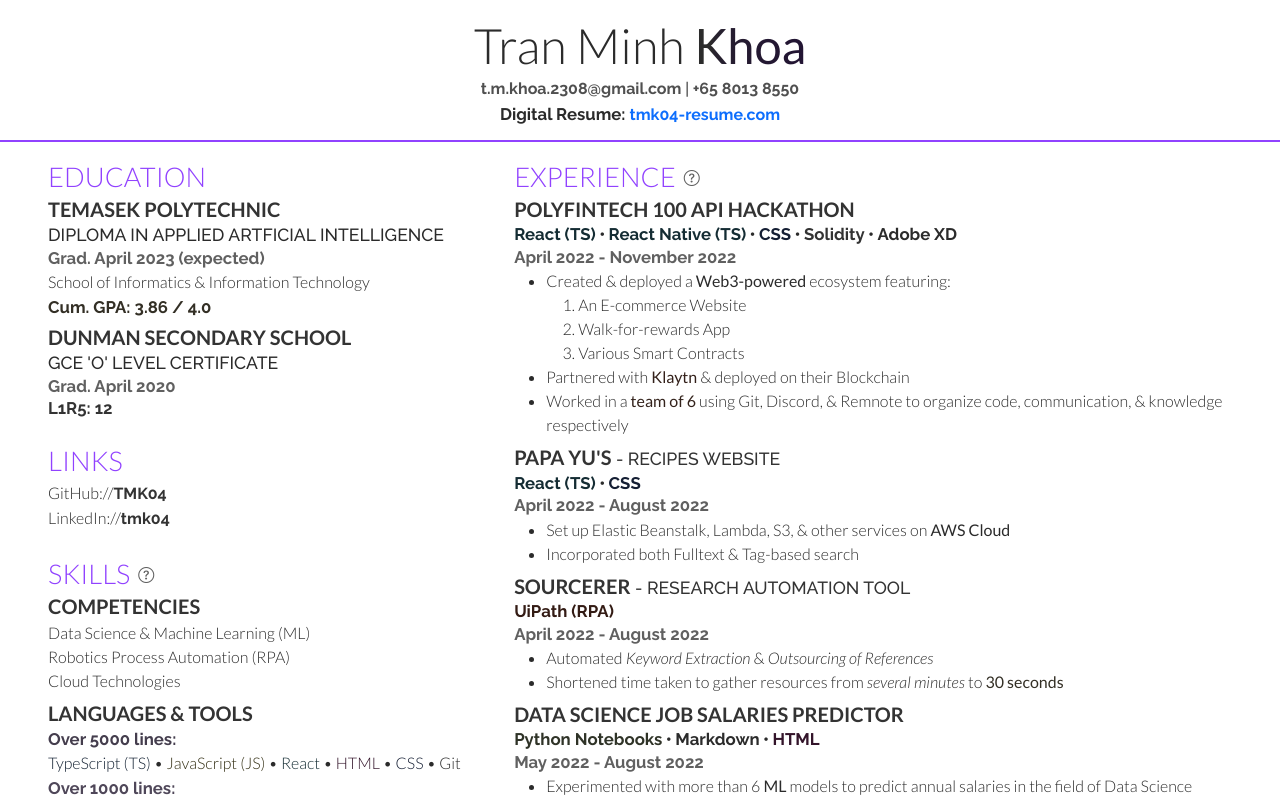
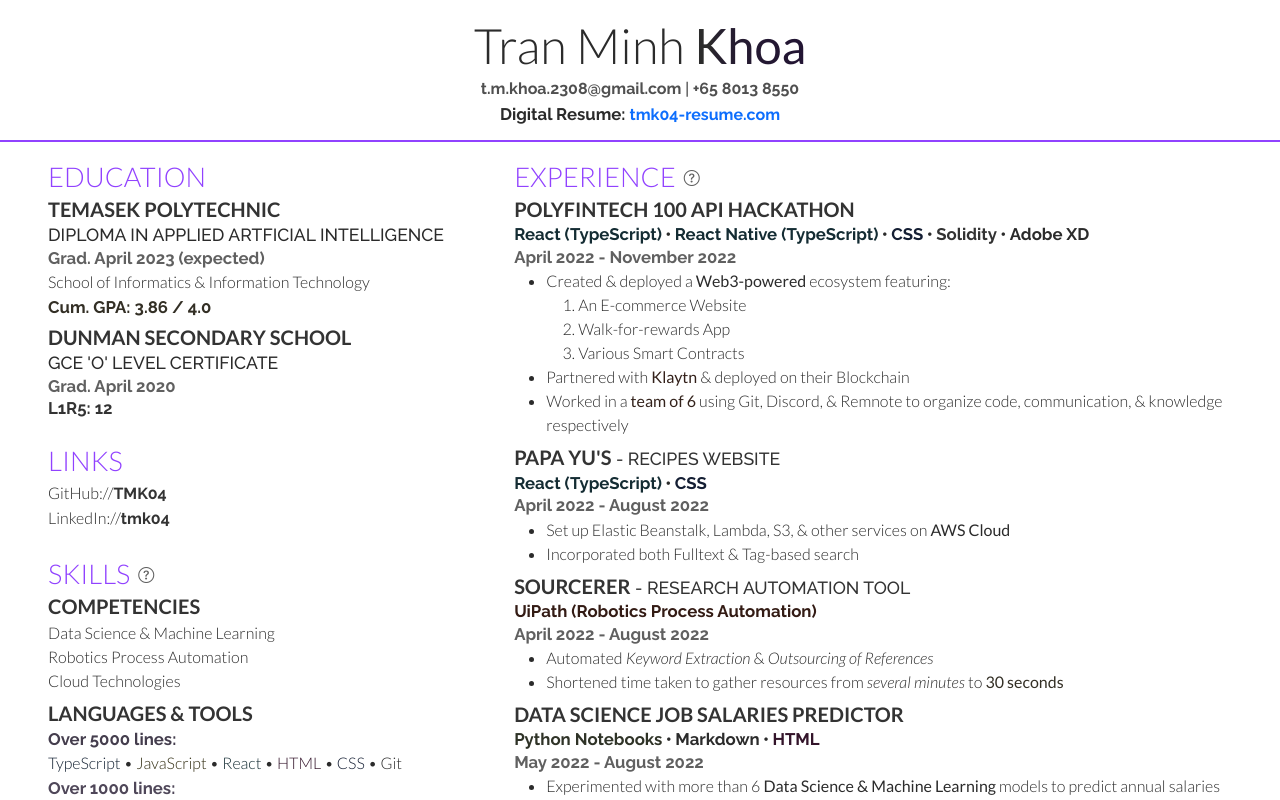
Before and after one commit to TMK04/resume, a React (Create React App) app: page / in a window 1280 px wide. Shown: the top 800 px of the page. Built offline with nearby package versions, Linux system fonts and the light colour scheme.

Commit message:
refactor(SkillsSection): remove short forms

```diff
--- a/src/sections/SkillsSection/Skill.tsx
+++ b/src/sections/SkillsSection/Skill.tsx
@@ -1,4 +1,4 @@
-import { formatNonEmptyClassName, formatNonEmptyStr } from "../../helpers";
+import { formatNonEmptyClassName } from "../../helpers";
 
 import untyped_skills from "./skills.json";
 
@@ -6,7 +6,7 @@ import "./Skill.css";
 
 type SkillKey = keyof typeof untyped_skills;
 
-const skills: Record<SkillKey, { color?: string; short?: string }> = untyped_skills;
+const skills: Record<SkillKey, { color?: string }> = untyped_skills;
 
 const INITIAL_CLASS_LIST = ["bg-transparent", "p-0"];
 const TOGGLED_CLASS_LIST = ["text-white"];
@@ -72,7 +72,6 @@ export default function Skill({
   skill,
   ...props
 }: Omit<BaseSkillProps, "id" | "onBlur" | "onFocus" | "style">) {
-  const short = skills[skill].short;
   const id = skillId(skill);
 
   return (
@@ -85,7 +84,9 @@ export default function Skill({
       }}
       skill={skill}
       {...props}
-    >{`${skill}${formatNonEmptyStr(short, (short) => ` ${wrap(short)}`)}`}</BaseSkill>
+    >
+      {skill}
+    </BaseSkill>
   );
 }
 
@@ -126,7 +127,6 @@ type SkillsLinkProps = PropsWithSkill &
 export function SkillsLink({ format, skill, skills: skills_prop }: SkillsLinkProps) {
   format ||= (skill: string) => skill;
   const skills_set = new Set<SkillKey>(skills_prop || []).add(skill);
-  const short = skills[skill].short;
 
   return (
     <SkillsApplication
@@ -145,7 +145,7 @@ export function SkillsLink({ format, skill, skills: skills_prop }: SkillsLinkPro
       skill={skill}
       skills={skills_prop}
     >
-      {format(short || skill)}
+      {format(skill)}
     </SkillsApplication>
   );
 }
@@ -158,7 +158,7 @@ export function FrameworkLink({
     <SkillsLink
       skill={framework}
       skills={[frameworkable]}
-      format={(framework) => `${framework} ${wrap(skills[frameworkable].short || frameworkable)}`}
+      format={(framework) => `${framework} ${wrap(frameworkable)}`}
     />
   );
 }
--- a/src/sections/SkillsSection/skills.json
+++ b/src/sections/SkillsSection/skills.json
@@ -3,13 +3,13 @@
   "Adobe XD": {},
   "Cloud Technologies": {},
   "CSS": { "color": "#141E33" },
-  "Data Science & Machine Learning": { "short": "ML" },
+  "Data Science & Machine Learning": {},
   "Git": {},
   "GraphQL": { "color": "#260F1F" },
   "High Achiever": { "color": "#332F25" },
   "HTML": { "color": "#33142A" },
   "Java": {},
-  "JavaScript": { "color": "#332F14", "short": "JS" },
+  "JavaScript": { "color": "#332F14" },
   "Kotlin": {},
   "Markdown": {},
   "MySQL": { "color": "#2f331f" },
@@ -18,10 +18,10 @@
   "Python": { "color": "#2f3327" },
   "React Native": { "color": "#142C33" },
   "React": { "color": "#142C33" },
-  "Robotics Process Automation": { "short": "RPA" },
+  "Robotics Process Automation": {},
   "Solidity": { "color": "#333333" },
   "Systematic": { "color": "#33142F" },
-  "TypeScript": { "color": "#142233", "short": "TS" },
+  "TypeScript": { "color": "#142233" },
   "UiPath": { "color": "#331B14" },
   "Web Components": { "color": "#143328" },
   "XML": {}
```
